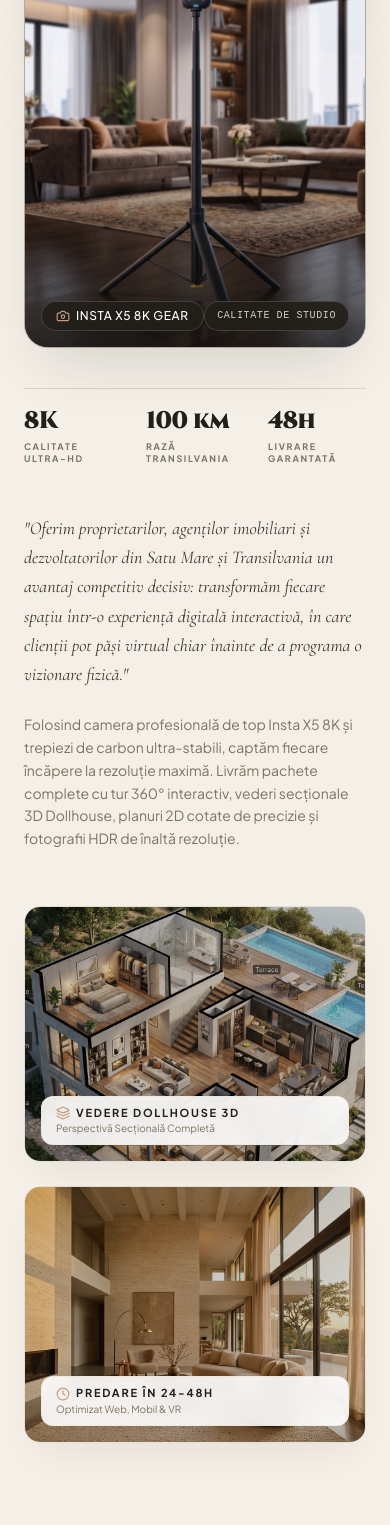
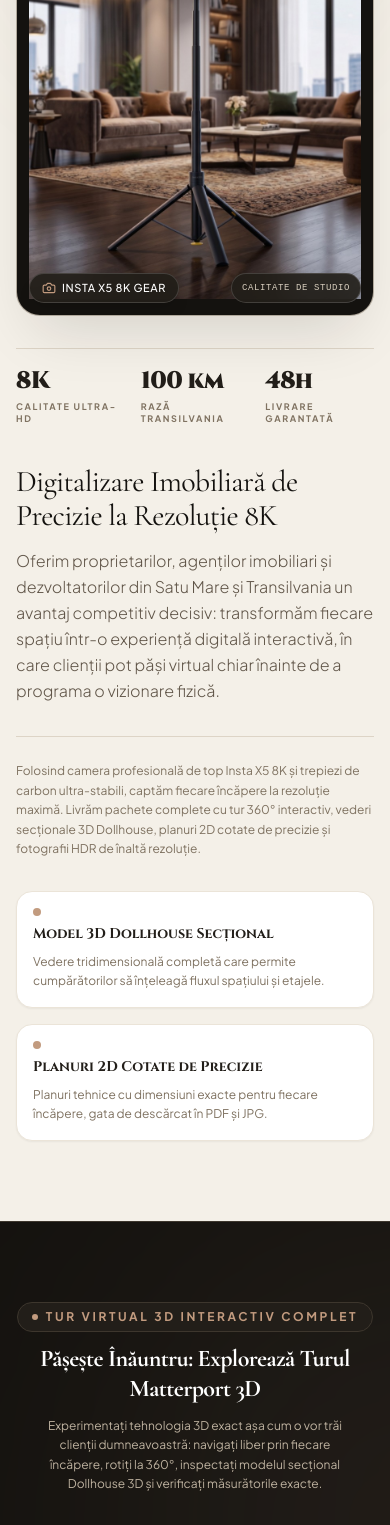
Before and after one commit to nagyistvan1992/transylview3d, a React (Vite) app: page / in a window 390 px wide. Shown: the part 2394-3919 px from the top of the page. Built offline with nearby package versions, Linux system fonts and the light colour scheme.

Commit message:
feat: Optimize mobile gallery view and uncrop full Insta X5 camera gear photo

```diff
--- a/src/components/AboutSection.tsx
+++ b/src/components/AboutSection.tsx
@@ -1,6 +1,6 @@
 import React from 'react';
 import { motion } from 'framer-motion';
-import { LayoutGrid, Camera, Layers, Clock } from 'lucide-react';
+import { Camera } from 'lucide-react';
 import { propertyAboutData } from '../data/propertyData';
 import { CustomImages } from '../types';
 
@@ -10,17 +10,18 @@ interface AboutSectionProps {
 
 export const AboutSection: React.FC<AboutSectionProps> = ({ images }) => {
   return (
-    <section id="about" className="relative py-24 sm:py-32 bg-canvas overflow-hidden">
+    <section id="about" className="relative py-20 sm:py-32 bg-canvas overflow-hidden">
       <div className="absolute top-0 right-0 w-96 h-96 bg-bronze/5 rounded-full blur-3xl pointer-events-none" />
 
-      <div className="max-w-7xl mx-auto px-6 sm:px-8">
+      <div className="max-w-7xl mx-auto px-4 sm:px-6 lg:px-8">
+
         {/* Section Badge */}
         <motion.div
           initial={{ opacity: 0, y: 15 }}
           whileInView={{ opacity: 1, y: 0 }}
           viewport={{ once: true, margin: '-100px' }}
           transition={{ duration: 0.6 }}
-          className="flex items-center gap-2 mb-12 sm:mb-16"
+          className="flex items-center gap-2 mb-10 sm:mb-16"
         >
           <span className="w-1.5 h-1.5 rounded-full bg-bronze" />
           <span className="text-xs sm:text-sm font-bold tracking-[0.28em] text-stone-800 uppercase">
@@ -28,32 +29,31 @@ export const AboutSection: React.FC<AboutSectionProps> = ({ images }) => {
           </span>
         </motion.div>
 
-        <div className="grid grid-cols-1 lg:grid-cols-12 gap-12 lg:gap-16 items-start">
-          {/* Left Column: Full Camera Gear Photo (Uncropped, Full Height) & Metrics */}
-          <div className="lg:col-span-5 space-y-10 sm:space-y-12">
-            {/* Insta X5 Camera Gear Card - Full uncropped portrait display */}
+        <div className="grid grid-cols-1 lg:grid-cols-12 gap-10 lg:gap-16 items-start">
+
+          {/* Left Column: Full Uncropped Camera Gear Photo */}
+          <div className="lg:col-span-5 space-y-8 sm:space-y-12">
+
+            {/* Insta X5 Camera Gear Card - Complete uncropped portrait display showing full height from lens to tripod base */}
             <motion.div
               initial={{ opacity: 0, scale: 0.95 }}
               whileInView={{ opacity: 1, scale: 1 }}
               viewport={{ once: true, margin: '-80px' }}
               transition={{ duration: 0.8 }}
-              className="relative aspect-[3/4] sm:aspect-[4/5] rounded-3xl overflow-hidden shadow-luxury-card border border-stone-300/80 bg-stone-950 flex items-center justify-center group"
+              className="relative aspect-[4/5] rounded-3xl overflow-hidden shadow-luxury-card border border-stone-300/80 bg-stone-950 flex items-center justify-center p-3 sm:p-4 group"
             >
               <img
                 src={images.aboutGear}
                 alt="Insta X5 8K Cameră Profesională Tururi Virtuale 3D"
-                className="w-full h-full object-cover object-top transition-transform duration-700 group-hover:scale-102"
+                className="w-full h-full object-contain object-center transition-transform duration-700 group-hover:scale-102"
               />
 
-              {/* Subtle bottom gradient to highlight badge */}
-              <div className="absolute inset-0 bg-gradient-to-t from-stone-950/80 via-transparent to-transparent opacity-80" />
-
-              <div className="absolute bottom-4 left-4 right-4 flex items-center justify-between text-white text-xs font-medium tracking-wider">
-                <span className="bg-stone-900/90 backdrop-blur-md px-3.5 py-1.5 rounded-full border border-white/15 flex items-center gap-1.5 shadow-lg">
+              <div className="absolute bottom-3 left-3 right-3 sm:bottom-4 sm:left-4 sm:right-4 flex items-center justify-between text-white text-xs font-medium tracking-wider">
+                <span className="bg-stone-900/90 backdrop-blur-md px-3 py-1.5 rounded-full border border-white/15 flex items-center gap-1.5 shadow-lg text-[11px] sm:text-xs">
                   <Camera className="w-3.5 h-3.5 text-bronze" />
                   <span>INSTA X5 8K GEAR</span>
                 </span>
-                <span className="bg-stone-900/90 backdrop-blur-md px-3 py-1.5 rounded-full border border-white/15 font-mono text-[10px] text-stone-300">
+                <span className="bg-stone-900/90 backdrop-blur-md px-2.5 py-1.5 rounded-full border border-white/15 font-mono text-[9px] sm:text-[10px] text-stone-300">
                   CALITATE DE STUDIO
                 </span>
               </div>
@@ -65,7 +65,7 @@ export const AboutSection: React.FC<AboutSectionProps> = ({ images }) => {
               whileInView={{ opacity: 1, y: 0 }}
               viewport={{ once: true }}
               transition={{ duration: 0.8, delay: 0.2 }}
-              className="grid grid-cols-3 gap-6 pt-4 border-t border-stone-300/80"
+              className="grid grid-cols-3 gap-4 sm:gap-6 pt-4 border-t border-stone-300/80"
             >
               {propertyAboutData.stats.map((stat, idx) => (
                 <div key={idx} className="space-y-1 group">
@@ -80,70 +80,60 @@ export const AboutSection: React.FC<AboutSectionProps> = ({ images }) => {
             </motion.div>
           </div>
 
-          {/* Right Column: Narrative & Dual 3D Showcase */}
-          <div className="lg:col-span-7 space-y-10 sm:space-y-12">
+          {/* Right Column: Editorial Narrative */}
+          <div className="lg:col-span-7 space-y-8 sm:space-y-12">
             <motion.div
-              initial={{ opacity: 0, y: 20 }}
+              initial={{ opacity: 0, y: 30 }}
               whileInView={{ opacity: 1, y: 0 }}
-              viewport={{ once: true }}
+              viewport={{ once: true, margin: '-80px' }}
               transition={{ duration: 0.8 }}
-              className="space-y-6"
+              className="space-y-4 sm:space-y-6"
             >
-              <p className="text-lg sm:text-xl md:text-2xl font-serif italic text-stone-800 leading-relaxed">
-                "{propertyAboutData.paragraph1}"
-              </p>
-              <p className="text-sm sm:text-base font-normal text-stone-600 leading-relaxed">
-                {propertyAboutData.paragraph2}
+              <h2 className="font-serif text-3xl sm:text-4xl lg:text-5xl font-normal text-stone-950 leading-[1.12] tracking-tight">
+                Digitalizare Imobiliară de Precizie la Rezoluție 8K
+              </h2>
+              <p className="text-base sm:text-lg text-stone-700 leading-relaxed font-light">
+                {propertyAboutData.paragraph1}
               </p>
             </motion.div>
 
-            {/* Dual Photo Showcase: Dollhouse & 3D Interior */}
+            {/* Secondary Paragraph & Feature List */}
             <motion.div
               initial={{ opacity: 0, y: 30 }}
               whileInView={{ opacity: 1, y: 0 }}
-              viewport={{ once: true }}
-              transition={{ duration: 0.9, delay: 0.3 }}
-              className="grid grid-cols-1 sm:grid-cols-2 gap-6 pt-4"
+              viewport={{ once: true, margin: '-60px' }}
+              transition={{ duration: 0.8, delay: 0.15 }}
+              className="space-y-6 pt-6 border-t border-stone-300/80"
             >
-              {/* Tile 1: Dollhouse Model */}
-              <div className="relative aspect-[4/3] rounded-2xl overflow-hidden shadow-luxury-soft border border-stone-300/50 group">
-                <img
-                  src={images.aboutDollhouse}
-                  alt="Model Secțional 3D Dollhouse"
-                  className="w-full h-full object-cover transition-transform duration-700 group-hover:scale-105"
-                />
-                <div className="absolute inset-0 bg-stone-950/20 group-hover:bg-transparent transition-colors" />
-                <div className="absolute bottom-4 left-4 right-4 bg-white/90 backdrop-blur-md px-3.5 py-2 rounded-xl border border-stone-200/60 flex items-center justify-between">
-                  <div>
-                    <div className="text-[11px] font-bold tracking-[0.16em] text-stone-900 uppercase flex items-center gap-1.5">
-                      <Layers className="w-3.5 h-3.5 text-bronze" />
-                      <span>VEDERE DOLLHOUSE 3D</span>
-                    </div>
-                    <div className="text-[10px] text-stone-600">Perspectivă Secțională Completă</div>
-                  </div>
+              <p className="text-stone-600 text-xs sm:text-sm leading-relaxed">
+                {propertyAboutData.paragraph2}
+              </p>
+
+              {/* 2 Feature Showcase Cards */}
+              <div className="grid grid-cols-1 sm:grid-cols-2 gap-4 sm:gap-6 pt-2">
+                <div className="p-4 sm:p-5 rounded-2xl bg-white border border-stone-200 shadow-sm space-y-2">
+                  <div className="w-2 h-2 rounded-full bg-bronze" />
+                  <h4 className="font-display text-sm font-bold text-stone-900">
+                    Model 3D Dollhouse Secțional
+                  </h4>
+                  <p className="text-xs text-stone-600 leading-relaxed">
+                    Vedere tridimensională completă care permite cumpărătorilor să înțeleagă fluxul spațiului și etajele.
+                  </p>
                 </div>
-              </div>
 
-              {/* Tile 2: Interior Scan */}
-              <div className="relative aspect-[4/3] rounded-2xl overflow-hidden shadow-luxury-soft border border-stone-300/50 group sm:translate-y-6">
-                <img
-                  src={images.aboutInterior}
-                  alt="Tur Virtual Interior"
-                  className="w-full h-full object-cover transition-transform duration-700 group-hover:scale-105"
-                />
-                <div className="absolute inset-0 bg-stone-950/20 group-hover:bg-transparent transition-colors" />
-                <div className="absolute bottom-4 left-4 right-4 bg-white/90 backdrop-blur-md px-3.5 py-2 rounded-xl border border-stone-200/60 flex items-center justify-between">
-                  <div>
-                    <div className="text-[11px] font-bold tracking-[0.16em] text-stone-900 uppercase flex items-center gap-1.5">
-                      <Clock className="w-3.5 h-3.5 text-bronze" />
-                      <span>PREDARE ÎN 24-48H</span>
-                    </div>
-                    <div className="text-[10px] text-stone-600">Optimizat Web, Mobil & VR</div>
-                  </div>
+                <div className="p-4 sm:p-5 rounded-2xl bg-white border border-stone-200 shadow-sm space-y-2">
+                  <div className="w-2 h-2 rounded-full bg-bronze" />
+                  <h4 className="font-display text-sm font-bold text-stone-900">
+                    Planuri 2D Cotate de Precizie
+                  </h4>
+                  <p className="text-xs text-stone-600 leading-relaxed">
+                    Planuri tehnice cu dimensiuni exacte pentru fiecare încăpere, gata de descărcat în PDF și JPG.
+                  </p>
                 </div>
               </div>
             </motion.div>
           </div>
+
         </div>
       </div>
     </section>
--- a/src/components/RetreatGallery.tsx
+++ b/src/components/RetreatGallery.tsx
@@ -1,6 +1,6 @@
 import React, { useState } from 'react';
 import { motion, AnimatePresence } from 'framer-motion';
-import { LayoutGrid, Sparkles, Maximize2, Check, ArrowRight } from 'lucide-react';
+import { Maximize2, Check, ArrowRight } from 'lucide-react';
 import { retreatSectionData, getRetreatGalleryItems } from '../data/propertyData';
 import { CustomImages, GalleryItem } from '../types';
 
@@ -14,16 +14,18 @@ export const RetreatGallery: React.FC<RetreatGalleryProps> = ({ images }) => {
   const [lightboxOpen, setLightboxOpen] = useState(false);
 
   return (
-    <section id="portfolio" className="relative py-24 sm:py-32 bg-stone-100 overflow-hidden border-t border-stone-200">
+    <section id="portfolio" className="relative py-20 sm:py-32 bg-stone-100 overflow-hidden border-t border-stone-200">
       <div className="absolute bottom-0 left-1/4 w-[600px] h-[600px] bg-bronze/5 rounded-full blur-[140px] pointer-events-none" />
 
-      <div className="max-w-7xl mx-auto px-6 sm:px-8">
+      <div className="max-w-7xl mx-auto px-4 sm:px-6 lg:px-8">
+
+        {/* Section Header */}
         <motion.div
           initial={{ opacity: 0, y: 15 }}
           whileInView={{ opacity: 1, y: 0 }}
           viewport={{ once: true }}
           transition={{ duration: 0.6 }}
-          className="flex items-center gap-2 mb-8"
+          className="flex items-center gap-2 mb-6 sm:mb-8"
         >
           <span className="w-1.5 h-1.5 rounded-full bg-bronze" />
           <span className="text-xs sm:text-sm font-bold tracking-[0.28em] text-stone-800 uppercase">
@@ -31,14 +33,14 @@ export const RetreatGallery: React.FC<RetreatGalleryProps> = ({ images }) => {
           </span>
         </motion.div>
 
-        <div className="grid grid-cols-1 lg:grid-cols-12 gap-8 lg:gap-16 items-start mb-14 sm:mb-18">
+        <div className="grid grid-cols-1 lg:grid-cols-12 gap-6 lg:gap-16 items-start mb-10 sm:mb-18">
           <div className="lg:col-span-6">
             <motion.h2
               initial={{ opacity: 0, y: 20 }}
               whileInView={{ opacity: 1, y: 0 }}
               viewport={{ once: true }}
               transition={{ duration: 0.8 }}
-              className="font-serif text-4xl sm:text-5xl lg:text-6xl text-stone-950 font-normal leading-[1.1] tracking-tight"
+              className="font-serif text-3xl sm:text-5xl lg:text-6xl text-stone-950 font-normal leading-[1.1] tracking-tight"
             >
               {retreatSectionData.title}
             </motion.h2>
@@ -50,15 +52,18 @@ export const RetreatGallery: React.FC<RetreatGalleryProps> = ({ images }) => {
               whileInView={{ opacity: 1, y: 0 }}
               viewport={{ once: true }}
               transition={{ duration: 0.8, delay: 0.15 }}
-              className="text-stone-600 text-sm sm:text-base leading-relaxed"
+              className="text-stone-600 text-xs sm:text-base leading-relaxed"
             >
               {retreatSectionData.description}
             </motion.p>
           </div>
         </div>
 
-        <div className="grid grid-cols-1 lg:grid-cols-12 gap-8 lg:gap-12 items-start">
-          <div className="lg:col-span-5 grid grid-cols-2 gap-3.5 sm:gap-4">
+        {/* Gallery Grid */}
+        <div className="grid grid-cols-1 lg:grid-cols-12 gap-6 lg:gap-12 items-start">
+
+          {/* Left Column: 6 Thumbnail Cards */}
+          <div className="lg:col-span-5 grid grid-cols-2 gap-2.5 sm:gap-4 order-2 lg:order-1">
             {galleryItems.map((item, idx) => {
               const isActive = activeItem.id === item.id;
               return (
@@ -70,39 +75,37 @@ export const RetreatGallery: React.FC<RetreatGalleryProps> = ({ images }) => {
                   transition={{ duration: 0.5, delay: idx * 0.08 }}
                   onClick={() => setActiveItem(item)}
                   onMouseEnter={() => setActiveItem(item)}
-                  className={`group relative aspect-[4/3] rounded-xl overflow-hidden cursor-pointer transition-all duration-300 ${
+                  className={`group relative aspect-[4/3] rounded-xl sm:rounded-2xl overflow-hidden cursor-pointer transition-all duration-300 ${
                     isActive
                       ? 'ring-2 ring-bronze ring-offset-2 ring-offset-stone-100 shadow-luxury-card scale-102 z-10'
-                      : 'opacity-80 hover:opacity-100 hover:scale-101 border border-stone-300/60'
+                      : 'opacity-85 hover:opacity-100 hover:scale-101 border border-stone-300/70'
                   }`}
                 >
                   <img
                     src={item.image}
                     alt={item.title}
-                    className="w-full h-full object-cover transition-transform duration-500 group-hover:scale-110"
+                    className="w-full h-full object-cover transition-transform duration-500 group-hover:scale-108"
                   />
 
+                  {/* Subtle vignette only at bottom to preserve photo clarity */}
                   <div
                     className={`absolute inset-0 transition-opacity duration-300 ${
                       isActive
-                        ? 'bg-gradient-to-t from-stone-950/80 via-stone-950/20 to-transparent opacity-90'
-                        : 'bg-stone-950/30 group-hover:bg-stone-950/50'
+                        ? 'bg-gradient-to-t from-stone-950/80 via-transparent to-transparent opacity-90'
+                        : 'bg-gradient-to-t from-stone-950/60 via-transparent to-transparent opacity-70 group-hover:opacity-90'
                     }`}
                   />
 
-                  <div className="absolute inset-0 p-2.5 sm:p-3 flex flex-col justify-between">
+                  <div className="absolute inset-0 p-2 sm:p-3 flex flex-col justify-between">
                     <div className="flex justify-end">
                       {isActive && (
-                        <span className="w-5 h-5 rounded-full bg-bronze text-white flex items-center justify-center text-[10px] shadow-sm animate-pulse">
-                          <Check className="w-3 h-3 stroke-[3]" />
+                        <span className="w-4 h-4 sm:w-5 sm:h-5 rounded-full bg-bronze text-white flex items-center justify-center text-[9px] sm:text-[10px] shadow-sm animate-pulse">
+                          <Check className="w-2.5 h-2.5 sm:w-3 sm:h-3 stroke-[3]" />
                         </span>
                       )}
                     </div>
                     <div>
-                      <span className="text-[9px] font-bold tracking-widest text-bronze-light uppercase block">
-                        {item.category}
-                      </span>
-                      <h4 className="text-white text-xs font-medium tracking-wide drop-shadow truncate">
+                      <h4 className="text-white text-[11px] sm:text-xs font-semibold tracking-wide drop-shadow leading-tight line-clamp-2">
                         {item.title}
                       </h4>
                     </div>
@@ -112,48 +115,53 @@ export const RetreatGallery: React.FC<RetreatGalleryProps> = ({ images }) => {
             })}
           </div>
 
-          <div className="lg:col-span-7">
-            <div className="relative aspect-[16/11] sm:aspect-[16/10] w-full rounded-2xl sm:rounded-3xl overflow-hidden shadow-luxury-floating bg-stone-950 border border-stone-300/80 group">
+          {/* Right Column: Main Showcase Viewport */}
+          <div className="lg:col-span-7 order-1 lg:order-2 space-y-3">
+            <div className="relative aspect-[16/10] sm:aspect-[16/10] w-full rounded-2xl sm:rounded-3xl overflow-hidden shadow-luxury-floating bg-stone-950 border border-stone-300/80 group">
               <AnimatePresence mode="wait">
                 <motion.div
                   key={activeItem.id}
-                  initial={{ opacity: 0, scale: 1.05 }}
+                  initial={{ opacity: 0, scale: 1.03 }}
                   animate={{ opacity: 1, scale: 1 }}
                   exit={{ opacity: 0, scale: 0.98 }}
-                  transition={{ duration: 0.6, ease: [0.16, 1, 0.3, 1] }}
-                  className="absolute inset-0 w-full h-full"
+                  transition={{ duration: 0.5, ease: [0.16, 1, 0.3, 1] }}
+                  className="absolute inset-0 w-full h-full cursor-pointer"
+                  onClick={() => setLightboxOpen(true)}
                 >
                   <img
                     src={activeItem.image}
                     alt={activeItem.title}
                     className="w-full h-full object-cover object-center"
                   />
-                  <div className="absolute inset-0 bg-gradient-to-t from-stone-950/90 via-stone-950/20 to-stone-950/30" />
+                  {/* Subtle desktop gradient, invisible or light on mobile */}
+                  <div className="hidden sm:block absolute inset-0 bg-gradient-to-t from-stone-950/95 via-stone-950/20 to-transparent" />
                 </motion.div>
               </AnimatePresence>
 
-              <div className="absolute top-4 right-4 sm:top-6 sm:right-6 z-20 flex items-center gap-2">
+              {/* Floating Fullscreen Expand Button */}
+              <div className="absolute top-3 right-3 sm:top-5 sm:right-5 z-20 flex items-center gap-2">
                 <button
                   onClick={() => setLightboxOpen(true)}
-                  className="p-2.5 rounded-full bg-stone-950/60 hover:bg-stone-950/90 text-white backdrop-blur-md border border-white/20 transition-all hover:scale-105"
+                  className="p-2 sm:p-2.5 rounded-full bg-stone-950/70 hover:bg-stone-950 text-white backdrop-blur-md border border-white/20 transition-all shadow-md"
                   title="Extinde pe tot ecranul"
                 >
-                  <Maximize2 className="w-4 h-4" />
+                  <Maximize2 className="w-3.5 h-3.5 sm:w-4 sm:h-4" />
                 </button>
               </div>
 
-              <div className="absolute bottom-0 left-0 right-0 p-6 sm:p-8 z-20 bg-gradient-to-t from-stone-950/95 via-stone-950/60 to-transparent">
+              {/* Desktop-only Overlay: Floating glass info card at bottom */}
+              <div className="hidden sm:block absolute bottom-0 left-0 right-0 p-6 sm:p-8 z-20">
                 <AnimatePresence mode="wait">
                   <motion.div
                     key={activeItem.id}
-                    initial={{ opacity: 0, y: 15 }}
+                    initial={{ opacity: 0, y: 12 }}
                     animate={{ opacity: 1, y: 0 }}
-                    exit={{ opacity: 0, y: -10 }}
-                    transition={{ duration: 0.4 }}
-                    className="space-y-2.5 max-w-xl"
+                    exit={{ opacity: 0, y: -8 }}
+                    transition={{ duration: 0.35 }}
+                    className="space-y-2 max-w-xl"
                   >
                     <div className="flex items-center gap-2 text-xs font-bold tracking-[0.24em] text-bronze uppercase">
-                      <Sparkles className="w-3.5 h-3.5" />
+                      <span className="w-1.5 h-1.5 rounded-full bg-bronze" />
                       <span>{activeItem.category}</span>
                     </div>
 
@@ -174,33 +182,63 @@ export const RetreatGallery: React.FC<RetreatGalleryProps> = ({ images }) => {
               </div>
             </div>
 
-            <div className="mt-3 flex items-center justify-between text-xs text-stone-500 px-2">
+            {/* Mobile-optimized Info Card: Positioned cleanly BELOW the photo so the entire image is 100% visible */}
+            <div className="block sm:hidden p-4 rounded-2xl bg-white border border-stone-200/90 shadow-sm space-y-1.5">
+              <div className="flex items-center justify-between">
+                <span className="text-[10px] font-bold tracking-[0.22em] text-bronze uppercase">
+                  {activeItem.category}
+                </span>
+                <span className="font-mono text-[10px] text-stone-400">
+                  {galleryItems.findIndex((i) => i.id === activeItem.id) + 1} / {galleryItems.length}
+                </span>
+              </div>
+
+              <h3 className="font-display text-sm font-bold text-stone-900">
+                {activeItem.title}
+              </h3>
+
+              <p className="text-stone-600 text-xs leading-relaxed">
+                {activeItem.caption}
+              </p>
+
+              <div className="pt-2 text-[10px] font-mono text-stone-500 border-t border-stone-100 flex items-center gap-1.5">
+                <span className="text-bronze">●</span>
+                <span>{activeItem.specs}</span>
+              </div>
+            </div>
+
+            {/* Desktop Helper Note */}
+            <div className="hidden sm:flex items-center justify-between text-xs text-stone-500 px-2">
               <span className="flex items-center gap-1.5">
                 <ArrowRight className="w-3.5 h-3.5 text-bronze" />
-                Treceți cu cursorul sau atingeți o imagine pentru previzualizare
+                Treceți cu cursorul sau faceți clic pe o imagine pentru previzualizare
               </span>
               <span className="font-mono text-[11px]">
                 PROIECT {galleryItems.findIndex((i) => i.id === activeItem.id) + 1} / {galleryItems.length}
               </span>
             </div>
+
           </div>
+
         </div>
       </div>
 
+      {/* Fullscreen Lightbox Modal */}
       {lightboxOpen && (
         <div
-          className="fixed inset-0 z-50 bg-stone-950/95 backdrop-blur-xl flex items-center justify-center p-4 sm:p-8"
+          className="fixed inset-0 z-50 bg-stone-950/95 backdrop-blur-xl flex items-center justify-center p-4 sm:p-8 select-none cursor-pointer"
           onClick={() => setLightboxOpen(false)}
         >
-          <div className="relative max-w-6xl w-full max-h-[90vh] flex flex-col items-center">
+          <div className="relative max-w-5xl w-full max-h-[90vh] flex flex-col items-center cursor-default" onClick={(e) => e.stopPropagation()}>
             <img
               src={activeItem.image}
               alt={activeItem.title}
-              className="max-h-[80vh] w-auto max-w-full rounded-2xl object-contain shadow-2xl border border-white/20"
+              className="max-h-[75vh] w-auto max-w-full rounded-2xl object-contain shadow-2xl border border-white/20"
             />
-            <div className="mt-4 text-center text-white">
-              <h4 className="font-display text-xl font-bold">{activeItem.title}</h4>
-              <p className="text-stone-400 text-sm">{activeItem.caption}</p>
+            <div className="mt-4 text-center text-white space-y-1">
+              <div className="text-xs font-bold text-bronze tracking-widest uppercase">{activeItem.category}</div>
+              <h4 className="font-display text-lg sm:text-xl font-bold">{activeItem.title}</h4>
+              <p className="text-stone-300 text-xs sm:text-sm max-w-lg mx-auto">{activeItem.caption}</p>
             </div>
           </div>
         </div>
```
